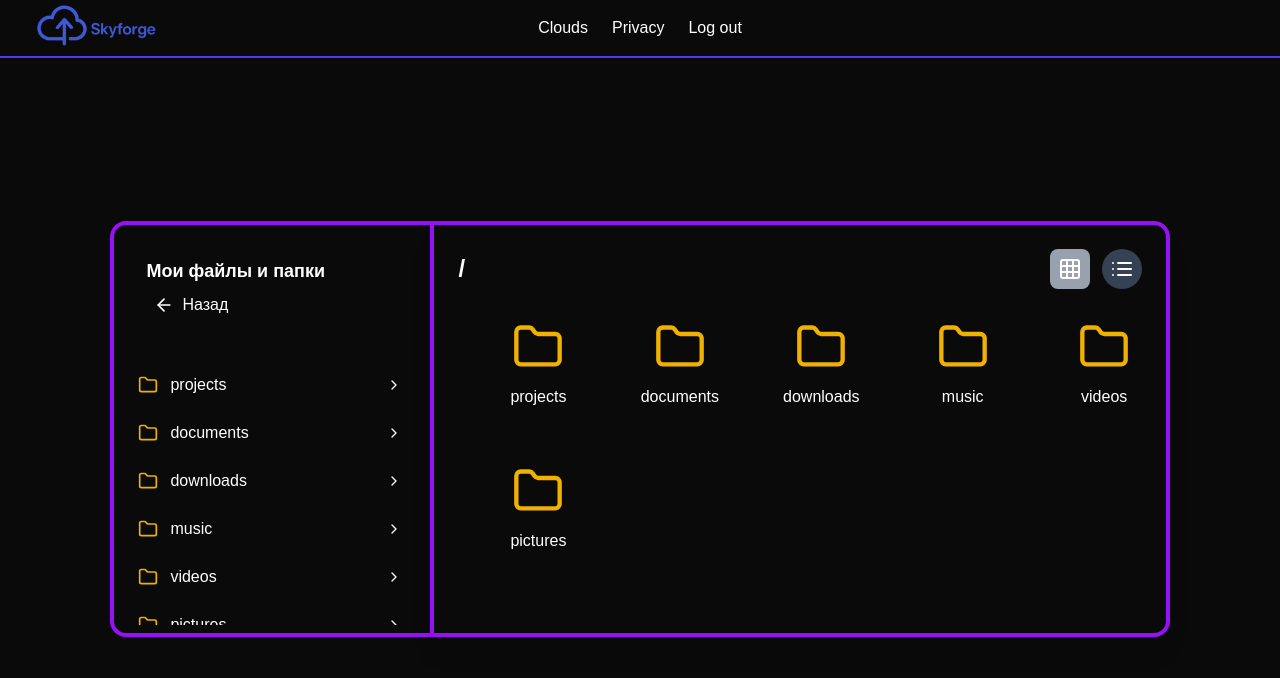
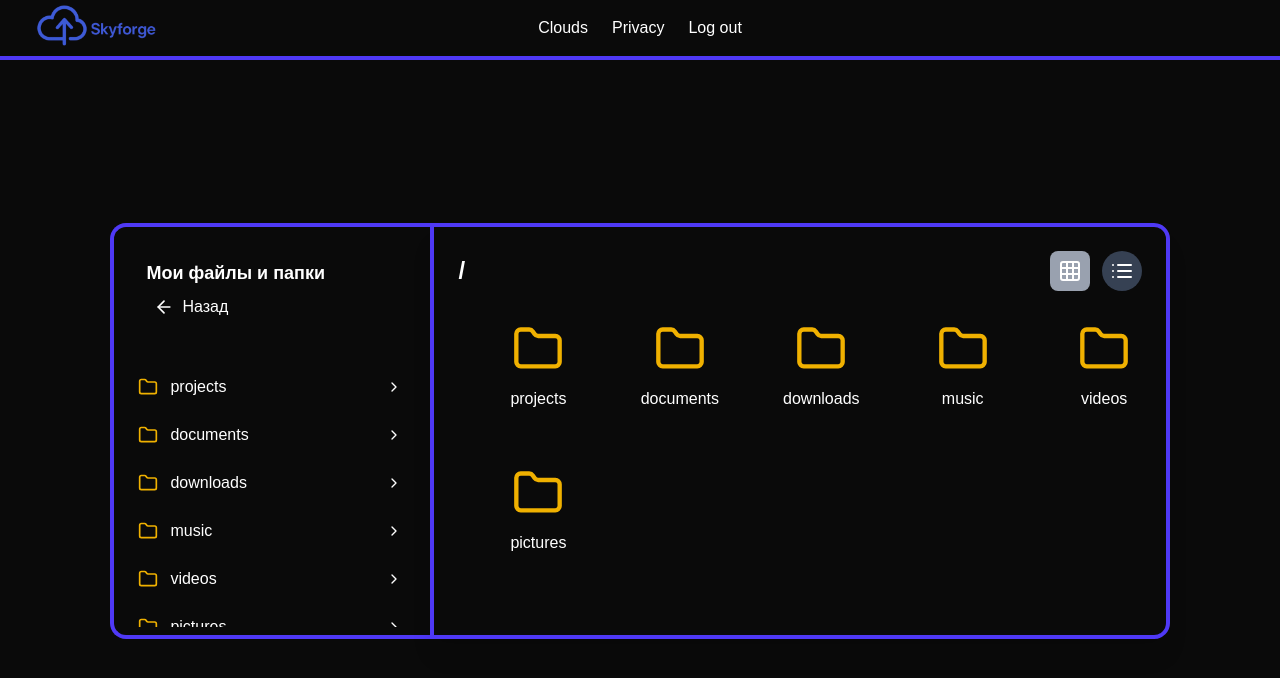
Before and after one commit to sitranto/skyforge, a Next.js app: page /clouds/Cloud in a window 1280 px wide. Shown: the top 678 px of the page. Built offline with nearby package versions, Linux system fonts and the light colour scheme.

Commit message:
dashboard

```diff
--- a/app/(home)/clouds/[slugClounds]/page.tsx
+++ b/app/(home)/clouds/[slugClounds]/page.tsx
@@ -15,7 +15,8 @@ export default function Dashboard() {
             <div className="flex-1 flex items-center justify-center p-6">
                 <Sidebar currentPath={currentPath} setCurrentPath={setCurrentPath} expandedFolders={expandedFolders}
                          toggleFolder={toggleFolder}/>
-                <FileViewer currentPath={currentPath} viewMode={viewMode} setViewMode={setViewMode} setCurrentPath={setCurrentPath}/>
+                <FileViewer currentPath={currentPath} viewMode={viewMode} setViewMode={setViewMode}
+                            setCurrentPath={setCurrentPath}/>
             </div>
         </div>
     );
@@ -81,7 +82,7 @@ function Sidebar({currentPath, setCurrentPath, expandedFolders, toggleFolder}) {
     const parentPath = currentPath === "/" ? "/" : currentPath.substring(0, currentPath.lastIndexOf("/")) || "/";
 
     return (
-        <aside className="w-80 h-3/5 overflow-hidden rounded-l-2xl border-4 border-purple-600 border-r-0 flex flex-col p-2">
+        <aside className="w-80 h-3/5 overflow-hidden rounded-l-2xl border-4 border-indigo-600 border-r-0 flex flex-col p-2">
             <div className="p-6 sticky top-0 z-10">
                 <h2 className="text-lg font-semibold">Мои файлы и папки</h2>
                 <button
@@ -167,7 +168,7 @@ function FileItem({ file, setCurrentPath, expandedFolders, toggleFolder }) {
 function FileViewer({currentPath, viewMode, setViewMode, setCurrentPath}) {
     const files = fileStructure[currentPath] || [];
     return (
-        <div className="w-3/5 h-3/5 rounded-r-2xl shadow-xl p-6 border-4 border-purple-600">
+        <div className="w-3/5 h-3/5 rounded-r-2xl shadow-xl p-6 border-4 border-indigo-600">
             <div className="flex justify-between items-center mb-4">
                 <h2 className="text-2xl font-semibold">{currentPath}</h2>
                 <div className="flex gap-3">
--- a/app/(home)/layout.tsx
+++ b/app/(home)/layout.tsx
@@ -10,7 +10,7 @@ export default function HomeLayout({
         <div>
             <Navbar/>
             <div className="flex items-center">
-                <div className="border-1 border-indigo-600 border-solid w-full"/>
+                <div className="border-2 border-indigo-600 border-solid w-full"/>
             </div>
             <div className="pageContainer">
                 {children}
```
